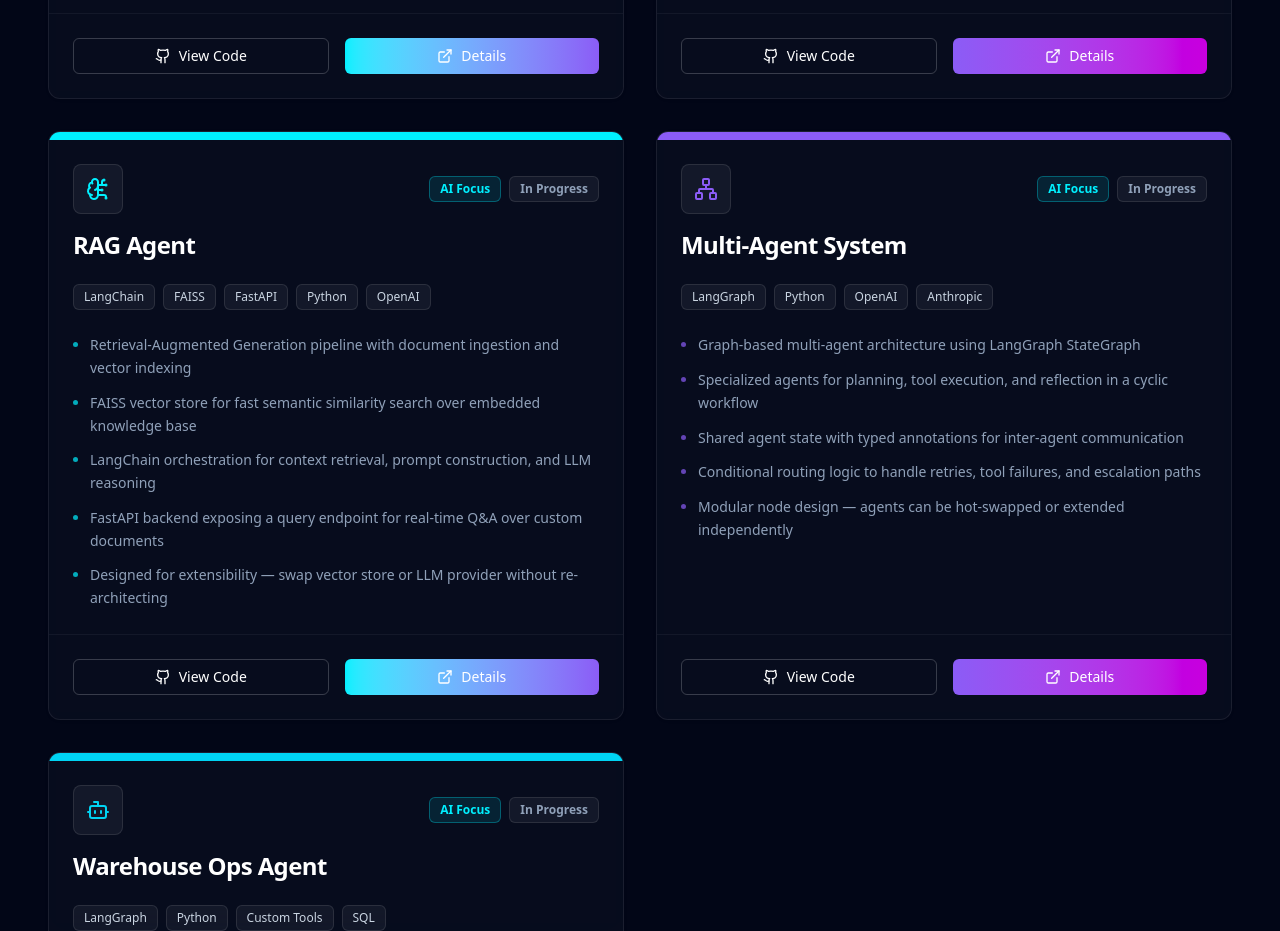
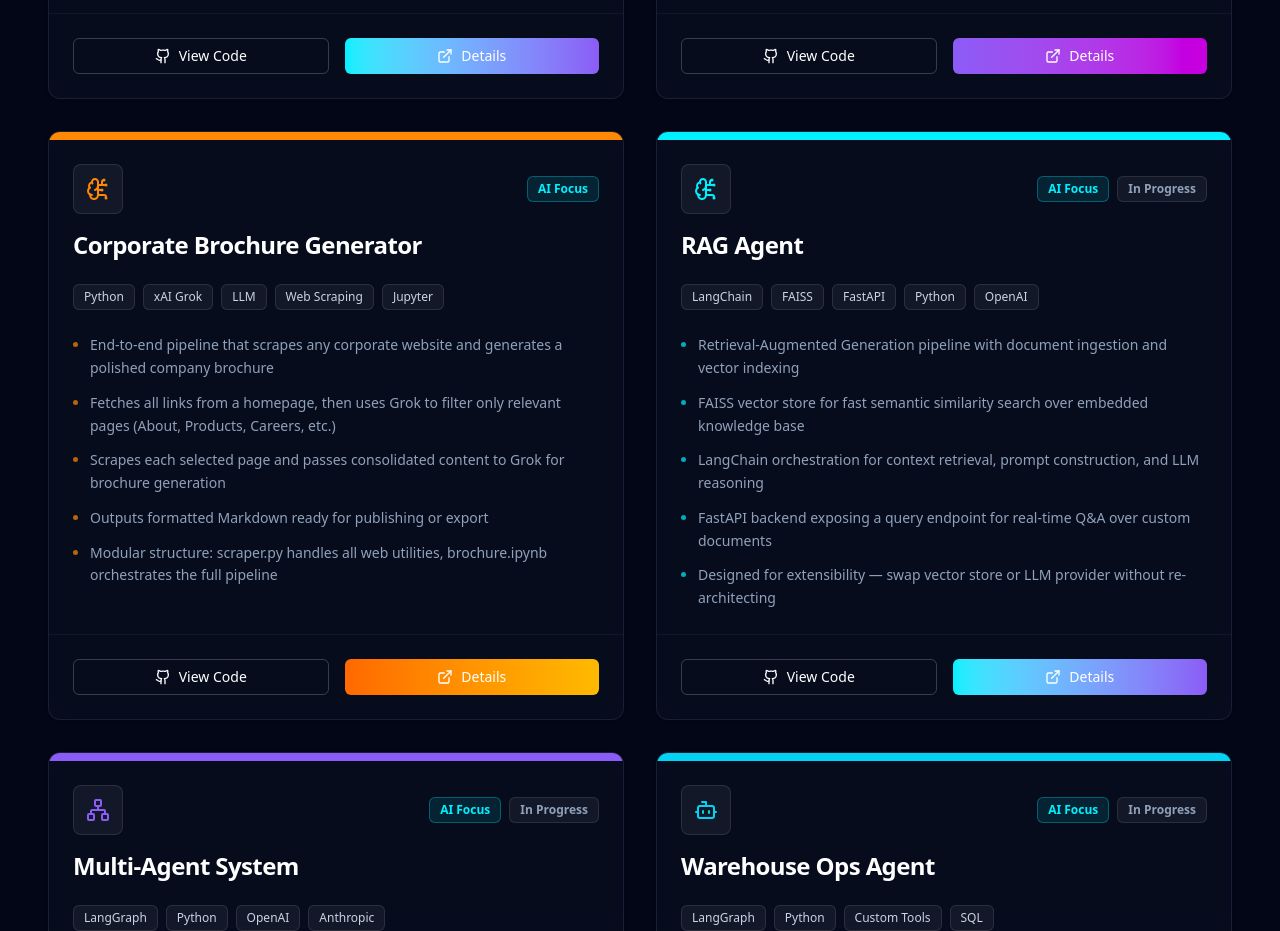
Before and after one commit to PranshuGhori/personal-portfolio, a Next.js app: page / in a window 1280 px wide. Shown: the part 4960-5891 px from the top of the page. Built offline with nearby package versions, Linux system fonts and the light colour scheme.

Commit message:
Add Corporate Brochure Generator project and fix GitHub links for existing projects

```diff
--- a/src/components/sections/projects.tsx
+++ b/src/components/sections/projects.tsx
@@ -20,8 +20,8 @@ const PROJECTS = [
       "Evaluated using cross-validation and RMSE",
       "Saved deployable artifact with joblib"
     ],
-    github: "https://github.com",
-    demo: "https://github.com",
+    github: "https://github.com/PranshuGhori/california-housing-price-prediction",
+    demo: "https://github.com/PranshuGhori/california-housing-price-prediction",
     glowColor: "electric-blue",
     placeholder: false,
   },
@@ -37,9 +37,26 @@ const PROJECTS = [
       "Found late aircraft and carrier operations were major contributors to delay minutes",
       "Produced visual reports with actionable insights"
     ],
-    github: "https://github.com",
-    demo: "https://github.com",
+    github: "https://github.com/PranshuGhori/flightdata-eda",
+    demo: "https://github.com/PranshuGhori/flightdata-eda",
     glowColor: "violet",
+    placeholder: false,
+  },
+  {
+    title: "Corporate Brochure Generator",
+    icon: <BrainCircuit className="w-6 h-6 text-orange-400" />,
+    tech: ["Python", "xAI Grok", "LLM", "Web Scraping", "Jupyter"],
+    aiTag: true,
+    summary: [
+      "End-to-end pipeline that scrapes any corporate website and generates a polished company brochure",
+      "Fetches all links from a homepage, then uses Grok to filter only relevant pages (About, Products, Careers, etc.)",
+      "Scrapes each selected page and passes consolidated content to Grok for brochure generation",
+      "Outputs formatted Markdown ready for publishing or export",
+      "Modular structure: scraper.py handles all web utilities, brochure.ipynb orchestrates the full pipeline"
+    ],
+    github: "https://github.com/PranshuGhori/Corporate-Brochure-Generator",
+    demo: "https://github.com/PranshuGhori/Corporate-Brochure-Generator",
+    glowColor: "orange",
     placeholder: false,
   },
   {
@@ -109,6 +126,13 @@ const GLOW_CLASSES: Record<string, { hover: string; bar: string; icon: string; d
     icon: "group-hover:bg-violet/10 group-hover:border-violet/30",
     dot: "bg-violet/70",
     btn: "bg-gradient-to-r from-violet to-fuchsia-600 text-white hover:shadow-[0_0_20px_rgba(139,92,246,0.5)] border-none",
+  },
+  orange: {
+    hover: "hover:border-orange-400/40 hover:shadow-[0_0_30px_rgba(251,146,60,0.15)]",
+    bar: "bg-orange-400",
+    icon: "group-hover:bg-orange-400/10 group-hover:border-orange-400/30",
+    dot: "bg-orange-400/70",
+    btn: "bg-gradient-to-r from-orange-500 to-amber-400 text-white hover:shadow-[0_0_20px_rgba(251,146,60,0.5)] border-none",
   },
   cyan: {
     hover: "hover:border-cyan-400/40 hover:shadow-[0_0_30px_rgba(6,182,212,0.15)]",
```
